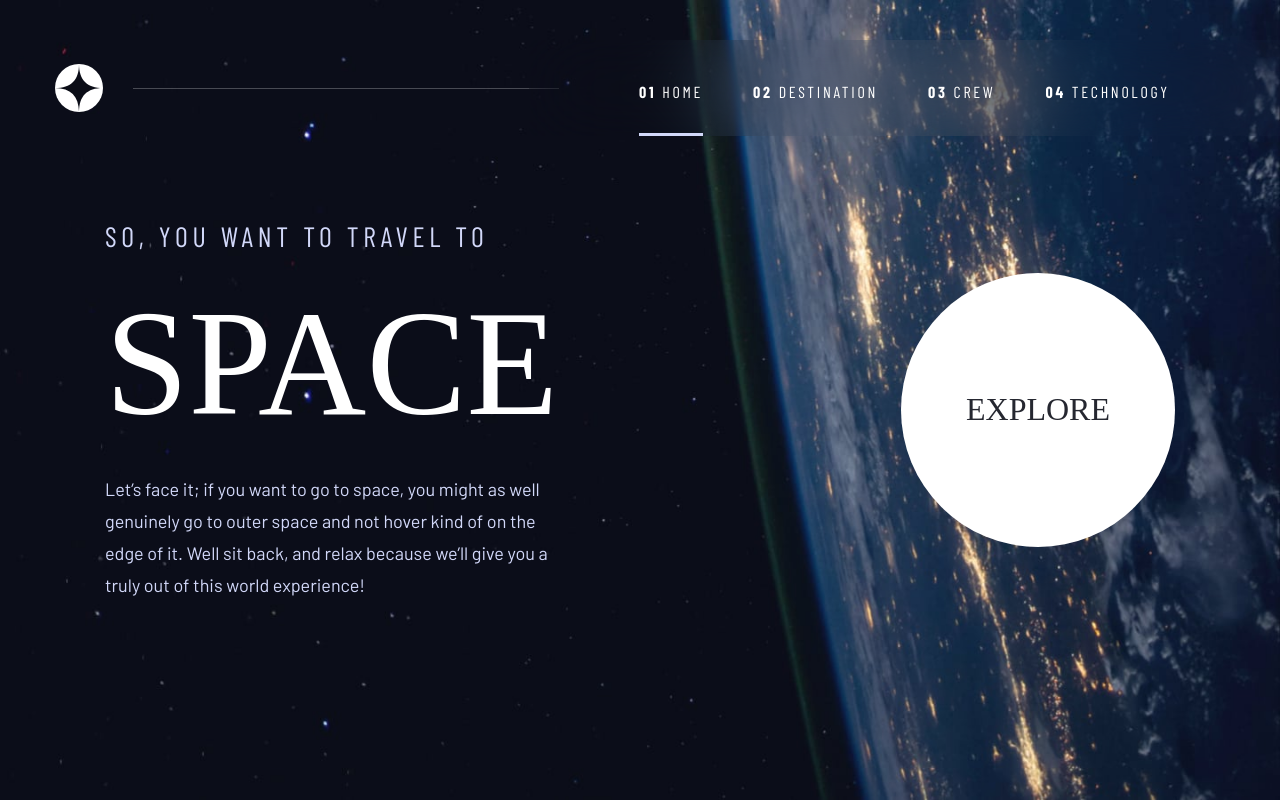
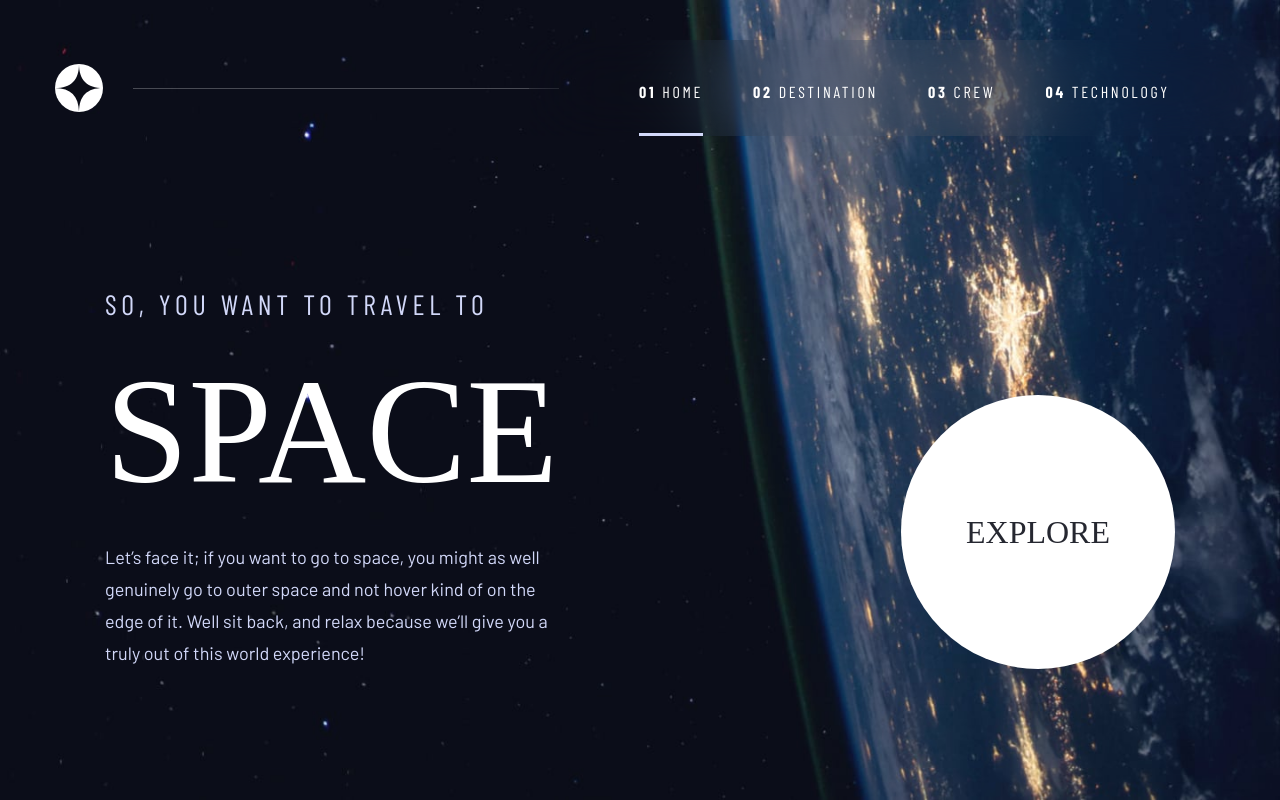
Before and after one commit to DanyloSus/space-tourism-website, a React (Vite) app: page / in a window 1280 px wide. Built offline with nearby package versions, Linux system fonts and the light colour scheme; a web font is replaced by a local one.

Commit message:
Home content relative desktop update

```diff
--- a/src/Elements/Home/Content.jsx
+++ b/src/Elements/Home/Content.jsx
@@ -5,7 +5,7 @@ class Content extends Component {
   render() {
     return (
       <div className="flex items-end justify-center">
-        <div className="max-w-[1110px] px-5 w-full flex  items-center justify-between h-content">
+        <div className="max-w-[1110px] px-5 w-full flex  items-end justify-between h-content pb-[131px]">
           <div className="w-[444px]">
             <h5>So, you want to travel to</h5>
             <h1 className="my-6">Space</h1>
--- a/tailwind.config.js
+++ b/tailwind.config.js
@@ -12,7 +12,7 @@ export default {
         "bg-inner": "inset 0 0 20px black",
       },
       height: {
-        content: "calc(100vh - 253px)",
+        content: "calc(100vh - 136px)",
       },
       screens: {
         md: { maxWidth: "768px" },
```
